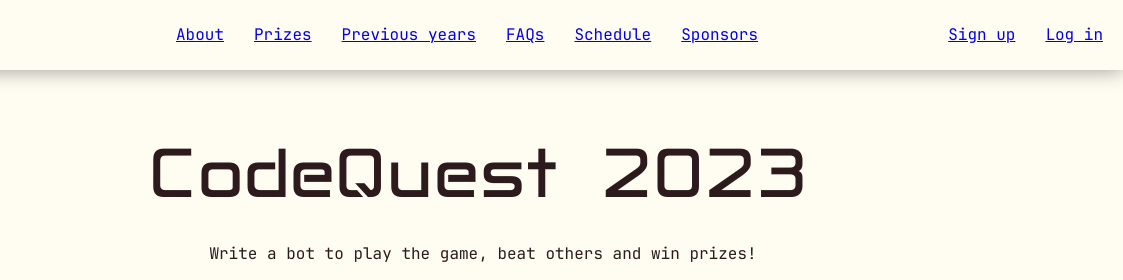
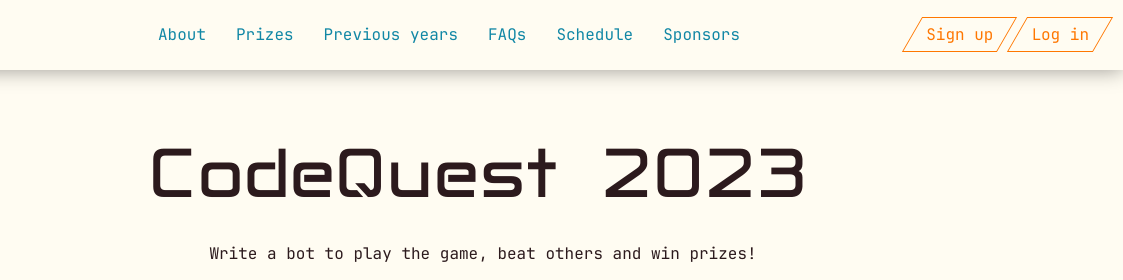
Before and after one commit to CALED-Team/cq23-landing-page, a plain HTML site: page index.html in a window 1280 px wide. Shown: the top 280 px of the page, 157-1280 px from the left. Drawn offline with Linux system fonts and the light colour scheme.

Commit message:
Added some navbar styles

```diff
--- a/index.html
+++ b/index.html
@@ -10,7 +10,7 @@
     <body>
         <header>
             <img src="assets/logo/Q1.png" alt="CodeQuest Logo">
-            <nav>
+            <nav class="main-nav">
                 <ul>
                     <li><a href="#about">About</a></li>
                     <li><a href="#prizes">Prizes</a></li>
@@ -20,7 +20,7 @@
                     <li><a href="#sponsors">Sponsors</a></li>
                 </ul>
             </nav>
-            <nav>
+            <nav class="secondary-nav">
                 <ul>
                     <li><a href="#">Sign up</a></li>
                     <li><a href="#">Log in</a></li>
--- a/style.css
+++ b/style.css
@@ -92,9 +92,7 @@
     right: 0;
     width: 100%;
     height: var(--header-height);
-    /* padding: 10px 0; */
     background: var(--white);
-    /* border-bottom: 2px solid var(--black); */
     box-shadow: 0px 0px 20px 0px rgba(0, 0, 0, 0.4);
     display: flex;
     flex-direction: row;
@@ -122,6 +120,52 @@
     column-gap: 30px;
 }
 
+.main-nav a {
+    color: var(--primary);
+    text-decoration: none;
+    transition: 0.2s;
+    border-bottom: 2px solid transparent;
+}
+
+.main-nav li:hover a {
+    color: var(--primary-dark);
+    border-bottom-color: var(--primary-dark);
+}
+
+.secondary-nav ul {
+    column-gap: 10px;
+}
+
+.secondary-nav a {
+    color: var(--secondary);
+    text-decoration: none;
+    padding: 7px 14px;
+    position: relative;
+}
+
+.secondary-nav a::before {
+    display: block;
+    content: '';
+    position: absolute;
+    top: 0;
+    left: 0;
+    right: 0;
+    bottom: 0;
+    border: 1px solid var(--secondary);
+    transform: skew(-30deg);
+    pointer-events: all;
+    z-index: -1;
+    transition: 0.2s;
+}
+
+.secondary-nav li:hover a::before {
+    background: var(--secondary);
+}
+
+.secondary-nav li:hover a {
+    color: var(--white);
+}
+
 header + * {
     margin-top: var(--header-height);
 }
```
